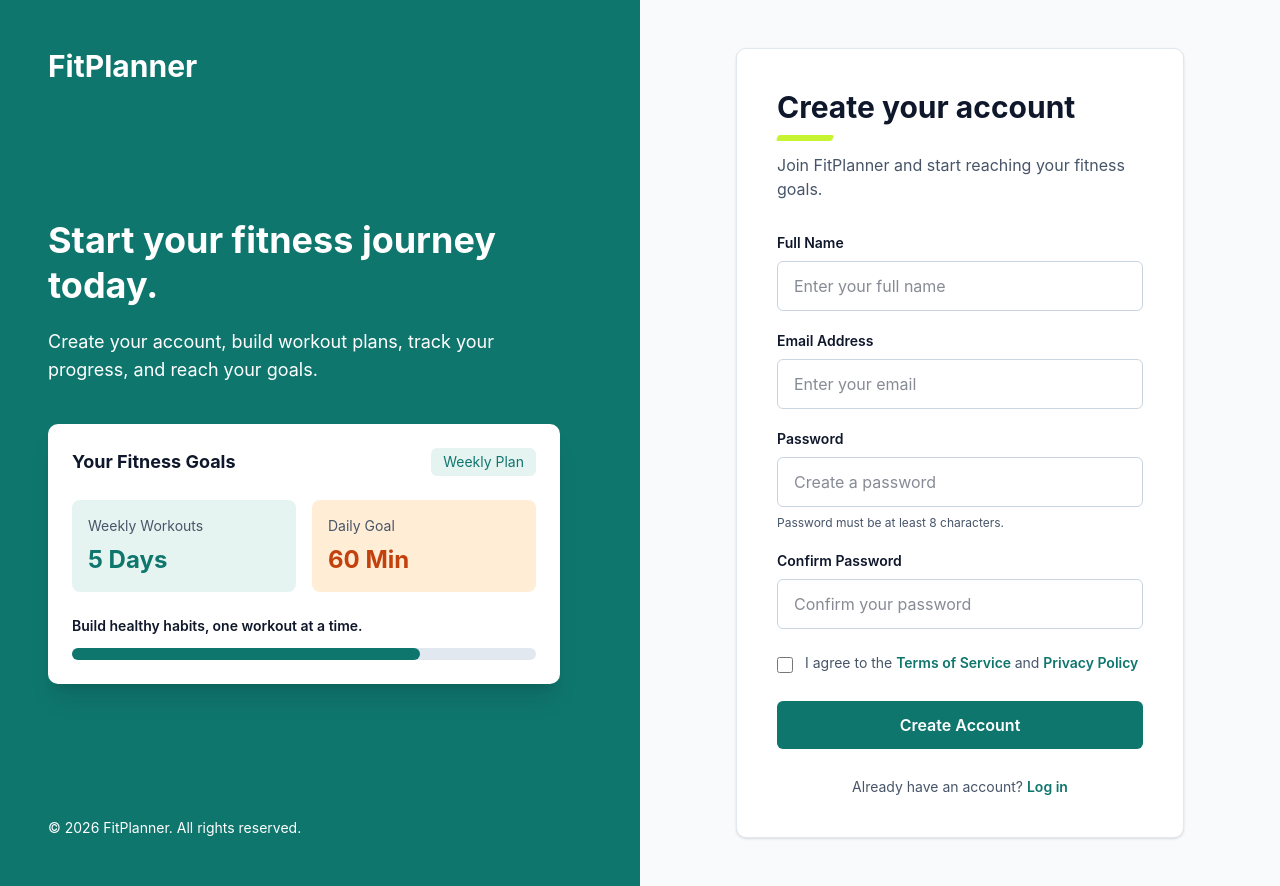
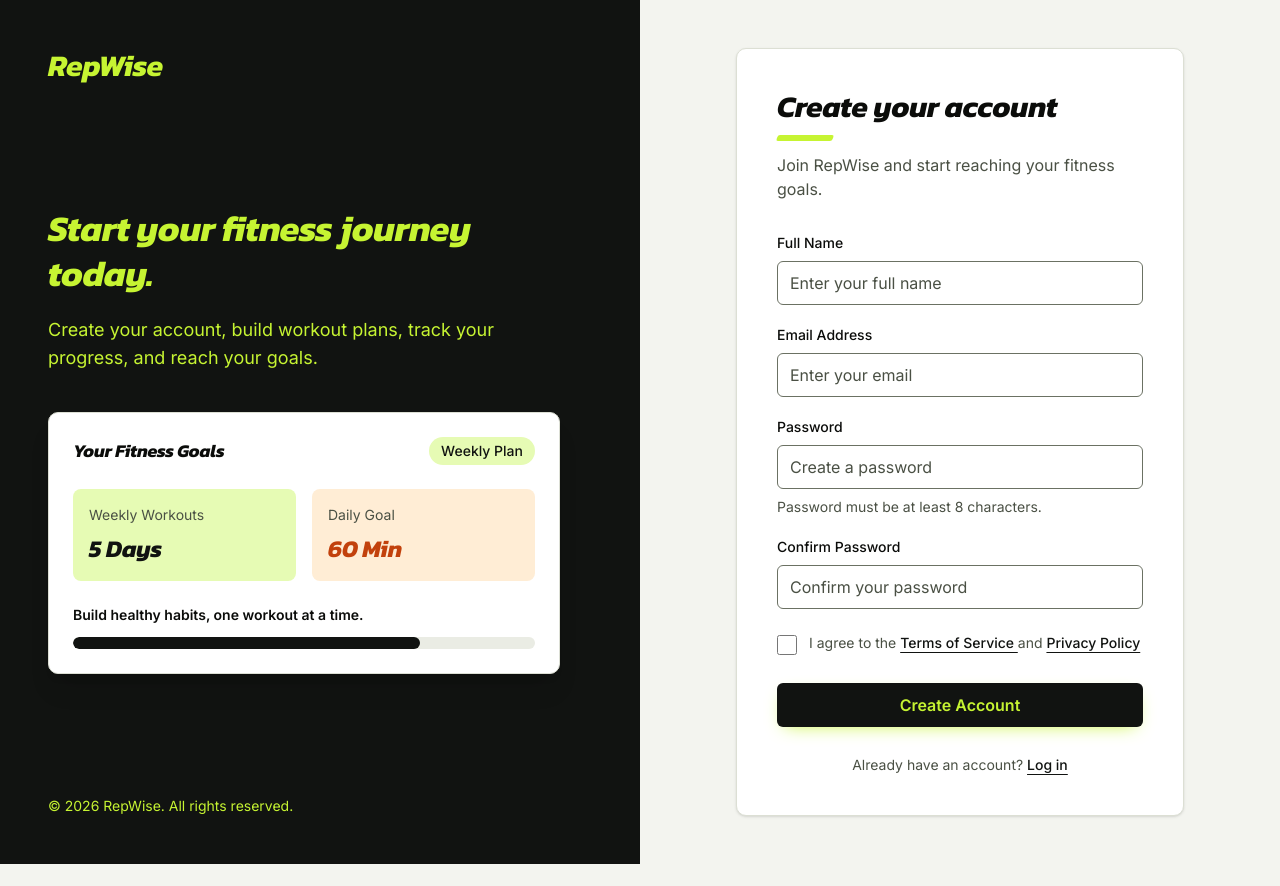
Before and after one commit to Muhammad-A-Foad72/Fitness-Workout-Planner, a website: page frontend/pages/register.html in a window 1280 px wide. After the commit the page ends 864 px from the top, so only its background shows below. Drawn offline with nearby package versions, Linux system fonts and the light colour scheme; files that its build step writes are made by us from their sources.

Commit message:
Restyle register page to match Volt Rush theme

```diff
--- a/frontend/pages/register.html
+++ b/frontend/pages/register.html
@@ -3,20 +3,25 @@
 <head>
     <meta charset="UTF-8">
     <meta name="viewport" content="width=device-width, initial-scale=1.0">
-    <title>Register | FitPlanner</title>
+    <title>Register | RepWise</title>
+    <link rel="icon" href="../assets/favicon.svg" type="image/svg+xml">
+    <link rel="preconnect" href="https://fonts.googleapis.com">
+    <link rel="preconnect" href="https://fonts.gstatic.com" crossorigin>
+    <link rel="stylesheet" href="https://fonts.googleapis.com/css2?family=Inter:wght@400;500;600&family=Kanit:ital,wght@1,600;1,700&display=swap">
     <link rel="stylesheet" href="../assets/css/tailwind.css">
 </head>
-<body class="min-h-screen bg-slate-50 text-slate-900">
-    <main class="min-h-screen grid grid-cols-1 lg:grid-cols-2">
+<body class="min-h-screen">
+    <a href="#main" class="skip-link">Skip to main content</a>
+    <div class="min-h-screen grid grid-cols-1 lg:grid-cols-2">
         <!-- Brand Panel -->
-        <section class="hidden lg:flex bg-[#0F766E] text-white
-                        p-12 flex-col justify-between">
+        <aside class="hidden lg:flex bg-primary text-on-primary
+                      p-12 flex-col justify-between" aria-labelledby="brand-title">
             <!-- Logo -->
-            <a href="index.html" class="text-3xl font-bold">
-                FitPlanner
+            <a href="index.html" class="font-display text-3xl font-bold">
+                RepWise
             </a>
             <div class="max-w-lg">
-                <h2 class="text-4xl font-bold leading-tight mb-5">
+                <h2 id="brand-title" class="font-display text-4xl font-bold leading-tight mb-5">
                     Start your fitness journey today.
                 </h2>
                 <p class="text-lg mb-10">
@@ -24,31 +29,29 @@
                     track your progress, and reach your goals.
                 </p>
                 <!-- Dashboard Preview -->
-                <div class="bg-white text-slate-900 rounded-2xl
-                            p-6 shadow-xl">
+                <div class="card text-ink shadow-xl">
                     <div class="flex justify-between items-center mb-6">
-                        <h3 class="font-bold text-lg">
+                        <h3 class="font-display font-bold text-lg">
                             Your Fitness Goals
                         </h3>
-                        <span class="bg-[#E6F4F1] text-[#0F766E]
-                                     text-sm px-3 py-1 rounded-lg">
+                        <span class="badge badge-primary">
                             Weekly Plan
-                       </span>
+                        </span>
                     </div>
                     <div class="grid grid-cols-2 gap-4 mb-6">
-                        <div class="bg-[#E6F4F1] p-4 rounded-xl">
-                            <p class="text-sm text-[#475569]">
+                        <div class="bg-primary-soft p-4 rounded-xl">
+                            <p class="text-sm text-ink-muted">
                                 Weekly Workouts
                             </p>
-                            <p class="text-2xl font-bold text-[#0F766E] mt-2">
+                            <p class="font-display text-2xl font-bold text-primary mt-2">
                                 5 Days
                             </p>
                         </div>
-                        <div class="bg-[#FFEDD5] p-4 rounded-xl">
-                            <p class="text-sm text-[#475569]">
+                        <div class="bg-accent-soft p-4 rounded-xl">
+                            <p class="text-sm text-ink-muted">
                                 Daily Goal
                             </p>
-                            <p class="text-2xl font-bold text-[#C2410C] mt-2">
+                            <p class="font-display text-2xl font-bold text-accent mt-2">
                                 60 Min
                             </p>
                         </div>
@@ -56,48 +59,41 @@
                     <p class="text-sm font-semibold mb-3">
                         Build healthy habits, one workout at a time.
                     </p>
-                    <div class="w-full bg-slate-200 h-3 rounded-full">
-
-                        <div class="bg-[#0F766E] w-3/4 h-3 rounded-full">
-                        </div>
-                    </div>
+                    <progress class="progress" value="75" max="100" aria-label="Weekly plan progress">75%</progress>
                 </div>
             </div>
             <p class="text-sm">
-                © 2026 FitPlanner. All rights reserved.
+                © 2026 RepWise. All rights reserved.
             </p>
 
-        </section>
+        </aside>
 
 
         <!-- Register Form Section -->
-        <section class="flex items-center justify-center
-                        px-5 py-12 sm:px-8">
+        <main id="main" class="flex items-center justify-center
+                               px-5 py-12 sm:px-8">
 
-            <div class="w-full max-w-md bg-white border
-                        border-slate-200 rounded-2xl
-                        shadow-sm p-6 sm:p-10">
+            <div class="card w-full max-w-md sm:p-10">
                 <!-- Mobile Logo -->
                 <a href="index.html"
-                   class="lg:hidden block text-2xl font-bold
-                          text-[#0F766E] mb-8">
-                    FitPlanner
+                   class="lg:hidden flex items-center gap-2 mb-8">
+                    <span class="grid size-8 place-items-center rounded-lg bg-primary font-display font-bold text-on-primary" aria-hidden="true">R</span>
+                    <span class="font-display text-2xl font-bold">RepWise</span>
                 </a>
                 <!-- Heading -->
-                <h1 class="text-3xl font-bold mb-3">
+                <h1 class="font-display text-3xl font-bold mb-3">
                     Create your account
                 </h1>
-                <p class="text-[#475569] mb-8">
-                    Join FitPlanner and start reaching your fitness goals.
+                <p class="text-ink-muted mb-8">
+                    Join RepWise and start reaching your fitness goals.
                 </p>
                 <!-- Register Form -->
-                <form>
+                <form action="dashboard.html" method="get">
 
                     <!-- Full Name -->
                     <div class="mb-5">
 
-                        <label for="fullname"
-                               class="block font-semibold text-sm mb-2">
+                        <label for="fullname" class="field-label">
                             Full Name
                         </label>
                         <input type="text"
@@ -106,14 +102,10 @@
                                placeholder="Enter your full name"
                                autocomplete="name"
                                required
-                               class="w-full px-4 py-3 border border-slate-300
-                                      rounded-lg outline-none
-                                      focus:border-[#0F766E]
-                                      focus:ring-2 focus:ring-[#0F766E]">
+                               class="field">
                     </div>
                     <div class="mb-5">
-                        <label for="email"
-                               class="block font-semibold text-sm mb-2">
+                        <label for="email" class="field-label">
                             Email Address
                         </label>
                         <input type="email"
@@ -122,15 +114,11 @@
                                placeholder="Enter your email"
                                autocomplete="email"
                                required
-                               class="w-full px-4 py-3 border border-slate-300
-                                      rounded-lg outline-none
-                                      focus:border-[#0F766E]
-                                      focus:ring-2 focus:ring-[#0F766E]">
+                               class="field">
                     </div>
                     <!-- Password -->
                     <div class="mb-5">
-                        <label for="password"
-                               class="block font-semibold text-sm mb-2">
+                        <label for="password" class="field-label">
                             Password
                         </label>
                         <input type="password"
@@ -140,18 +128,15 @@
                                autocomplete="new-password"
                                minlength="8"
                                required
-                               class="w-full px-4 py-3 border border-slate-300
-                                      rounded-lg outline-none
-                                      focus:border-[#0F766E]
-                                      focus:ring-2 focus:ring-[#0F766E]">
-                        <p class="text-xs text-[#475569] mt-2">
+                               aria-describedby="password-hint"
+                               class="field">
+                        <p id="password-hint" class="field-hint">
                             Password must be at least 8 characters.
                         </p>
                     </div>
                     <!-- Confirm Password -->
                     <div class="mb-6">
-                        <label for="confirm-password"
-                               class="block font-semibold text-sm mb-2">
+                        <label for="confirm-password" class="field-label">
                             Confirm Password
                         </label>
                         <input type="password"
@@ -161,57 +146,43 @@
                                autocomplete="new-password"
                                minlength="8"
                                required
-                               class="w-full px-4 py-3 border border-slate-300
-                                      rounded-lg outline-none
-                                      focus:border-[#0F766E]
-                                      focus:ring-2 focus:ring-[#0F766E]">
+                               class="field">
                     </div>
                     <div class="mb-7">
                         <label class="flex items-start gap-3
-                                      text-sm text-[#475569]">
+                                      text-sm text-ink-muted">
                             <input type="checkbox"
                                    name="terms"
                                    required
-                                   class="w-4 h-4 mt-1 accent-[#0F766E]">
+                                   class="check mt-0.5">
                             <span>
                                 I agree to the
-                                <a href="#"
-                                   class="text-[#0F766E] font-semibold
-                                          hover:underline">
+                                <a href="#" class="link">
                                     Terms of Service
                                 </a>
                                 and
-                                <a href="#"
-                                   class="text-[#0F766E] font-semibold
-                                          hover:underline">
+                                <a href="#" class="link">
                                     Privacy Policy
                                 </a>
                             </span>
                         </label>
                     </div>
                     <!-- Create Account Button -->
-                    <button type="button"
-                            class="w-full bg-[#0F766E] text-white
-                                   font-semibold py-3 rounded-lg
-                                   hover:bg-[#115E59]
-                                   focus:outline-none focus:ring-2
-                                   focus:ring-[#0F766E]">
+                    <button type="submit" class="btn btn-primary w-full">
                         Create Account
                     </button>
                 </form>
                 <!-- Login Link -->
-                <p class="text-center text-sm text-[#475569] mt-7">
+                <p class="text-center text-sm text-ink-muted mt-7">
 
                     Already have an account?
 
-                    <a href="login.html"
-                       class="font-semibold text-[#0F766E]
-                              hover:underline">
+                    <a href="login.html" class="link">
                         Log in
                     </a>
                 </p>
             </div>
-        </section>
-    </main>
+        </main>
+    </div>
 </body>
 </html>
```
